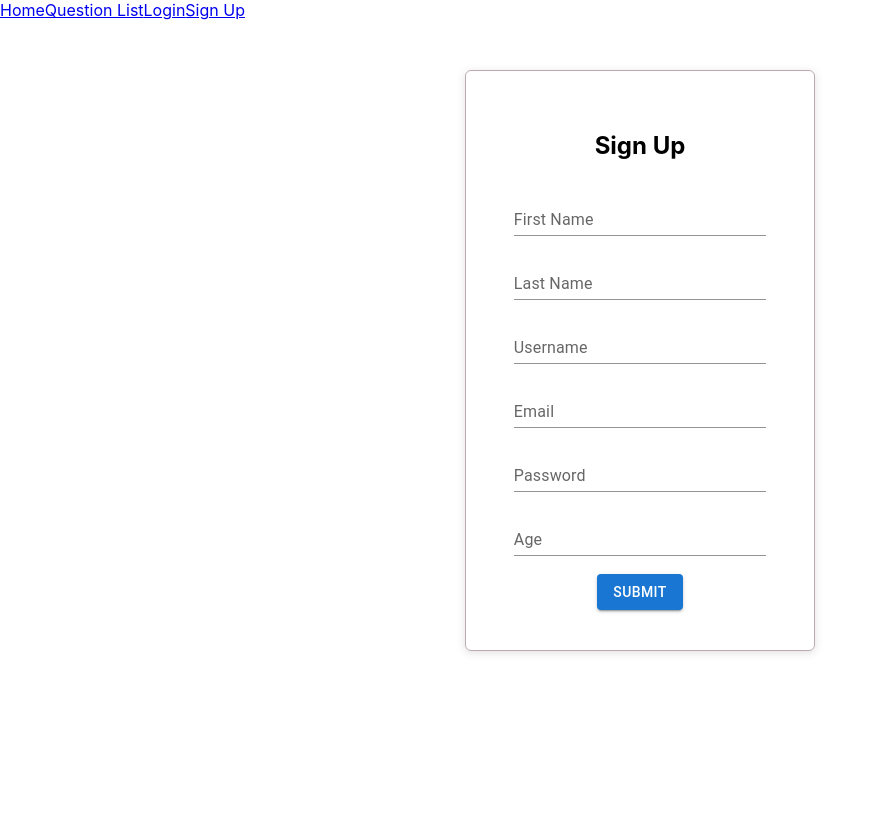
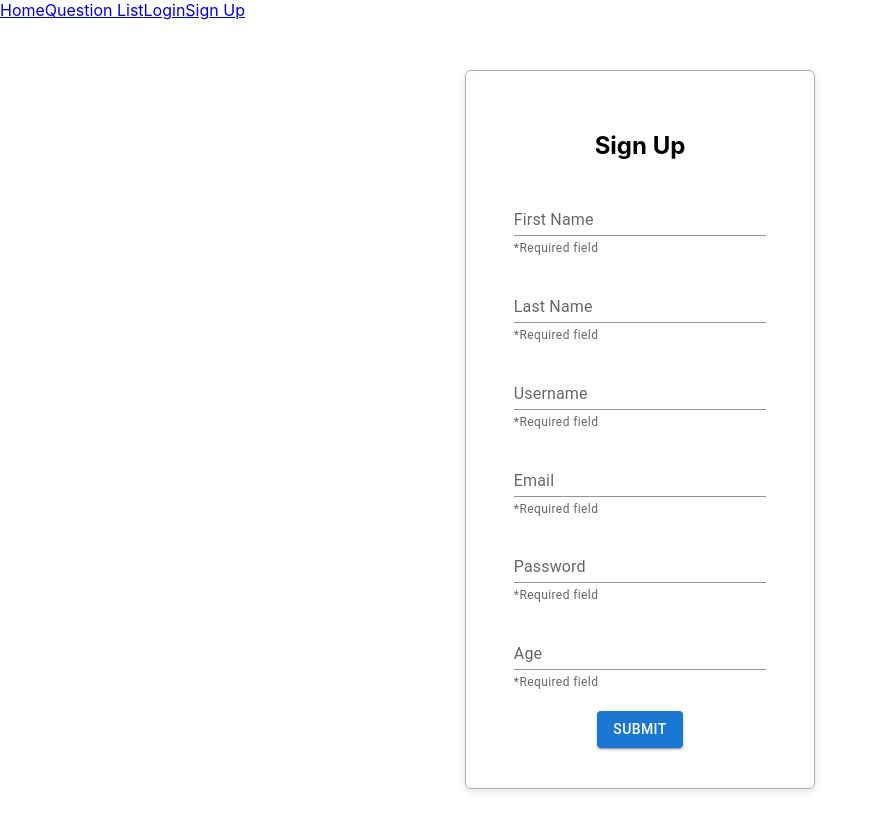
Before and after one commit to Mix-and-match-NU/mix-match, a React (Create React App) app: page /Signup in a window 1280 px wide. Shown: the top 830 px of the page, without its empty margins (0-878 px from the left). Before the commit the page ends 800 px from the top, so only its background shows below. Built offline with nearby package versions, Linux system fonts and the light colour scheme; the HTML template or start-up script is replaced by a standard one.

Commit message:
styling on login, signup, profile.

```diff
--- a/src/Pages/Login.js
+++ b/src/Pages/Login.js
@@ -56,8 +56,21 @@ export default function Login(props) {
     });
   };
 
+  // Pointer leave
+  const [pointer, pointerSetError] = useState("");
+
+  function pointerLeave(event) {
+    if (!event.target.value) {
+      pointerSetError("*All fields are required.");
+    } else {
+      pointer("");
+    }
+  }
+
   return (
-    <div>
+    <>
+      <h1> {Auth.loggedIn() ? <p>logged in</p> : <p>not logged in</p>}</h1>
+      <div class="formBox">
         <Box
           component="form"
           sx={{
@@ -67,7 +80,8 @@ export default function Login(props) {
           autoComplete="off"
           onSubmit={handleFormSubmit}
         >
-        <div>
+          <div class="innerFormBox">
+            <h2>Login</h2>
             <div>
               <TextField
                 className="inputUsername"
@@ -76,6 +90,7 @@ export default function Login(props) {
                 type="text"
                 value={formState.username}
                 onChange={handleChange}
+                onPointerLeave={pointerLeave}
                 label="Username*"
                 variant="standard"
                 helperText="*Required field"
@@ -86,11 +101,17 @@ export default function Login(props) {
                 name="password"
                 value={formState.password}
                 onChange={handleChange}
+                onPointerLeave={pointerLeave}
                 label="Password*"
                 type="password"
                 variant="standard"
                 helperText="*Required field"
               />
+            </div>
+            <div class="alertDiv">
+              <alert>
+                {pointer && <alert style={{ color: "red" }}>{pointer}</alert>}
+              </alert>
             </div>
             <div>
               <Button
@@ -101,11 +122,10 @@ export default function Login(props) {
               >
                 Submit
               </Button>
-            {Auth.loggedIn() ? <p>logged in</p> : <p>not logged in</p>}
             </div>
           </div>
         </Box>
       </div>
-    //
+    </>
   );
 }
--- a/src/Pages/Profile.js
+++ b/src/Pages/Profile.js
@@ -13,9 +13,7 @@ import Button from "@mui/material/Button";
 import Typography from "@mui/material/Typography";
 import Avatar from "@mui/material/Avatar";
 import Stack from "@mui/material/Stack";
-import { deepOrange, deepPurple } from '@mui/material/colors';
-
-
+import { deepOrange, deepPurple } from "@mui/material/colors";
 
 import Auth from "../utils/auth";
 
@@ -65,14 +63,17 @@ export default function Profile() {
         <Stack direction="row" spacing={2}>
           <Avatar
             alt="user"
-            sx={{ bgcolor: deepPurple[500] }}
+            sx={{ bgcolor: deepPurple[500], width: 100, height: 100 }}
             // src={avatar.length == null ? "" : user.avatar[0].large}
             // sx={{ width: 100, height: 100 }}
           />
+          <div>
+            <h2>Welcome, {user.first_name}!</h2>
+          </div>
         </Stack>
       </div>
 
-      <div>Welcome, {user.first_name}!</div>
+      {/* <div>Welcome, {user.first_name}!</div> */}
 
       {/* Card */}
       <div>
@@ -82,7 +83,7 @@ export default function Profile() {
               Your Playlist
             </Typography>
             <Typography variant="body2">
-              playlist here <Playlist />
+              <Playlist />
             </Typography>
           </CardContent>
           <CardActions>
--- a/src/Pages/Signup.js
+++ b/src/Pages/Signup.js
@@ -54,7 +54,7 @@ const Signup = () => {
     }
   };
 
-  //! Pointer leave
+  // Pointer leave
   const [pointer, pointerSetError] = useState("");
 
   function pointerLeave(event) {
@@ -99,7 +99,7 @@ const Signup = () => {
                         value={formState.first_name}
                         onChange={handleChange}
                         onPointerLeave={pointerLeave}
-
+                        helperText="*Required field"
                         variant="standard"
                         label="First Name"
                       />
@@ -113,6 +113,7 @@ const Signup = () => {
                         value={formState.last_name}
                         onChange={handleChange}
                         onPointerLeave={pointerLeave}
+                        helperText="*Required field"
                         variant="standard"
                         label="Last Name"
                       />
@@ -126,6 +127,7 @@ const Signup = () => {
                         value={formState.name}
                         onChange={handleChange}
                         onPointerLeave={pointerLeave}
+                        helperText="*Required field"
                         variant="standard"
                         label="Username"
                       />
@@ -139,6 +141,7 @@ const Signup = () => {
                         value={formState.email}
                         onChange={handleChange}
                         onPointerLeave={pointerLeave}
+                        helperText="*Required field"
                         variant="standard"
                         label="Email"
                       />
@@ -152,6 +155,7 @@ const Signup = () => {
                         value={formState.password}
                         onChange={handleChange}
                         onPointerLeave={pointerLeave}
+                        helperText="*Required field"
                         variant="standard"
                         label="Password"
                       />
@@ -165,6 +169,7 @@ const Signup = () => {
                         value={formState.age}
                         onChange={handleChange}
                         onPointerLeave={pointerLeave}
+                        helperText="*Required field"
                         label="Age"
                         variant="standard"
                       />
```
Lines whose indentation alone changed are shown as unchanged.
